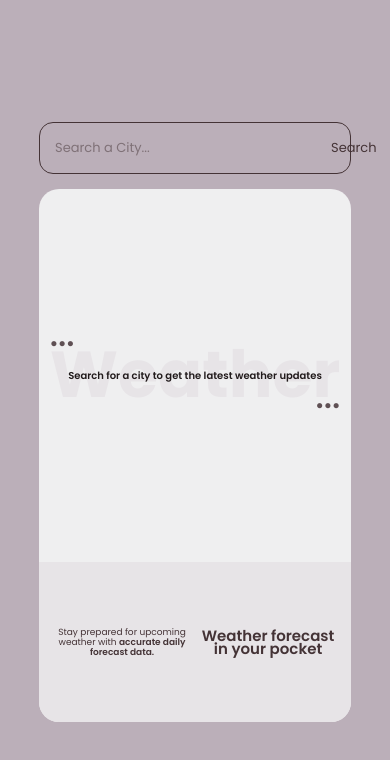
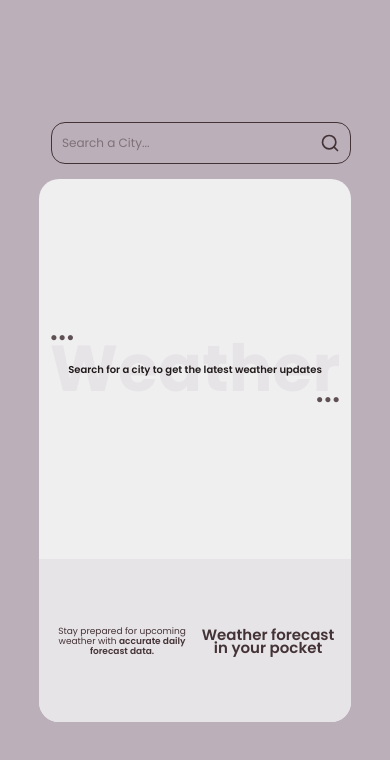
Before and after one commit to SaikatSinghaRoy/desktop-weather-app, a Next.js app: page / in a window 390 px wide. Shown: the top 760 px of the page. Built offline with nearby package versions, Linux system fonts and the light colour scheme.

Commit message:
improved searchbar design for small device

```diff
--- a/package.json
+++ b/package.json
@@ -15,6 +15,7 @@
     "next": "15.3.3",
     "react": "^19.0.0",
     "react-dom": "^19.0.0",
+    "react-icons": "^5.5.0",
     "tailwind-merge": "^3.3.0"
   },
   "devDependencies": {
--- a/src/components/Search.tsx
+++ b/src/components/Search.tsx
@@ -1,6 +1,7 @@
 'use client'
 import React, { useState } from 'react'
 import { useRouter } from 'next/navigation';
+import { FiSearch } from "react-icons/fi";
 
 import fetchWeather from '@/utility/fetchWeather';
 import fetchForecast from '@/utility/fetchForecast';
@@ -55,9 +56,9 @@ export default function Search( {} : Props) {
 
     return (
         <div className="w-full flex justify-end items-center">
-            <div className=" max-sm:w-full flex justify-between max-lg:rounded-[14px] lg:max-xl:rounded-[15px] rounded-[17px] border-solid border-[1.7px] ">
+            <div className=" max-sm:w-full max-sm:max-w-[300px] flex justify-between max-lg:rounded-[14px] lg:max-xl:rounded-[15px] rounded-[17px] border-solid border-[1.7px] ">
                 <input
-                    className="max-lg:p-[15px] max-sm:text-[13px] md:max-lg:text-[14.5px] lg:max-xl:px-[25px] lg:max-xl:py-[15px] lg:max-xl:text-[15px] text-[16px] pl-[20px] pr-[40px] py-[18px] bg-transparent outline-none border-hidden"
+                    className=" max-sm:p-[10px] sm:max-lg:p-[15px] max-sm:text-[12px] md:max-lg:text-[14.5px] lg:max-xl:px-[25px] lg:max-xl:py-[15px] lg:max-xl:text-[15px] xl:text-[16px] xl:pl-[20px] xl:pr-[40px] xl:py-[18px] bg-transparent outline-none border-hidden"
                     type="text"
                     placeholder="Search a City..."
                     autoComplete="off"
@@ -65,9 +66,9 @@ export default function Search( {} : Props) {
                     onChange={ handleInputChange }
                 />
                 <button
-                    className="cursor-pointer bg-transparent max-sm:text-[13px] md:max-lg:text-[14.5px] lg:max-xl:text-[15px] max-sm:p-[10px] p-[15px] text-[16px] border-hidden outline-none"
+                    className="cursor-pointer bg-transparent md:max-lg:text-[14.5px] lg:max-xl:text-[15px] max-sm:p-[10px] sm:p-[15px] xl:text-[16px] border-hidden outline-none"
                     onClick={ handleClick }
-                >Search</button>
+                > <FiSearch className='sm:hidden max-sm:text-[20px]'/><span className='max-sm:hidden'>Search</span></button>
             </div>
         </div>
     )
```
Also changed, not shown: 1 other file (tests, documents, lock files or other folders).
